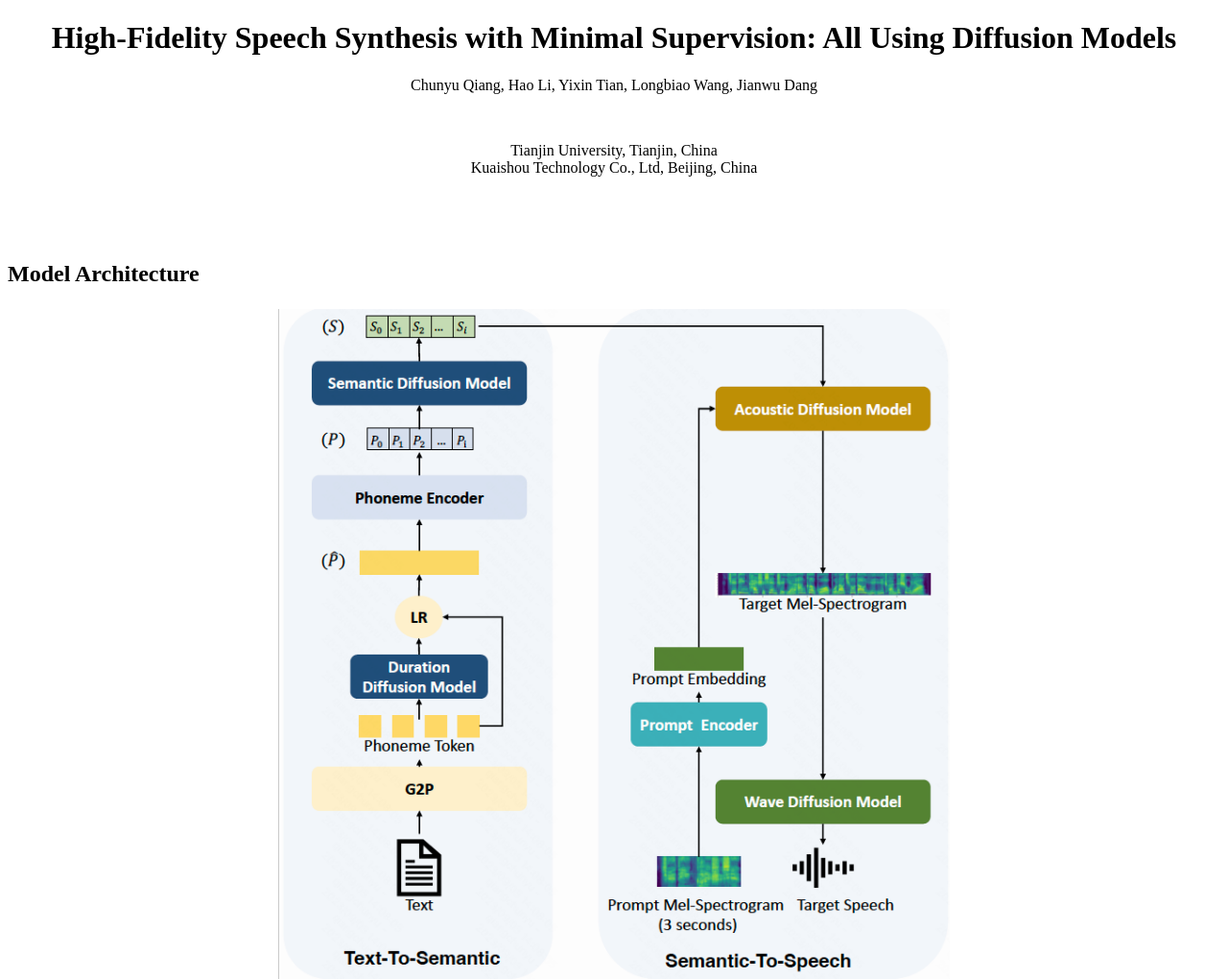
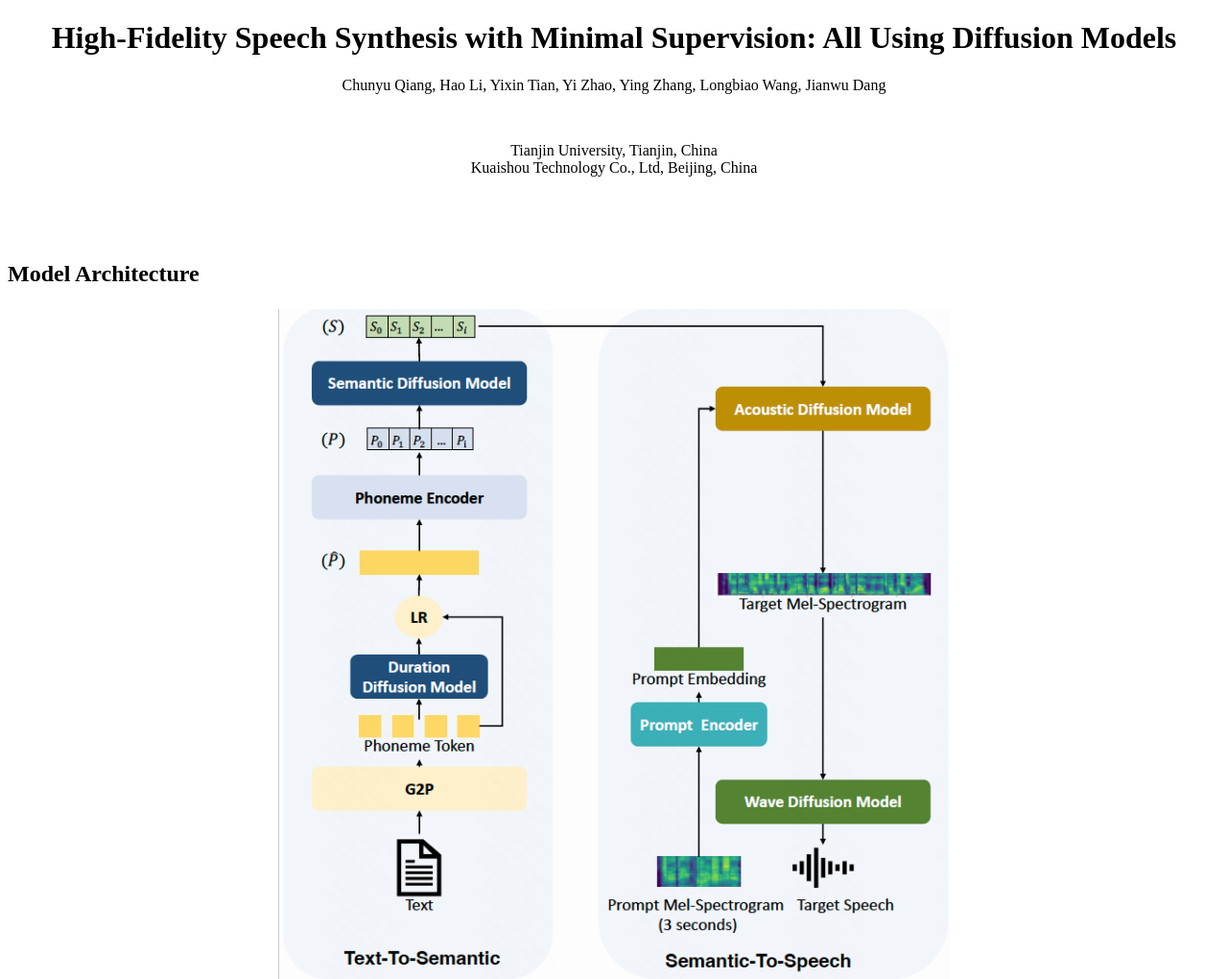
Before and after one commit to QiangChunyu/Diff-Speech, a plain HTML site: page index.html in a window 1280 px wide. Shown: the top 1020 px of the page at 96% size. Drawn offline with Linux system fonts and the light colour scheme.

Commit message:
Update index.html

```diff
--- a/index.html
+++ b/index.html
@@ -48,7 +48,7 @@
 
     <main id="content" class="main-content" role="main">
       <h1 id="CPSP"><center>  High-Fidelity Speech Synthesis with Minimal Supervision: All Using Diffusion Models</center></h1>
-<center>Chunyu Qiang, Hao Li, Yixin Tian, Longbiao Wang, Jianwu Dang</center>
+<center>Chunyu Qiang, Hao Li, Yixin Tian, Yi Zhao, Ying Zhang, Longbiao Wang, Jianwu Dang</center>
 <p><br /></p>
 <center>Tianjin University, Tianjin, China</center>
 <center>Kuaishou Technology Co., Ltd, Beijing, China</center>
```
